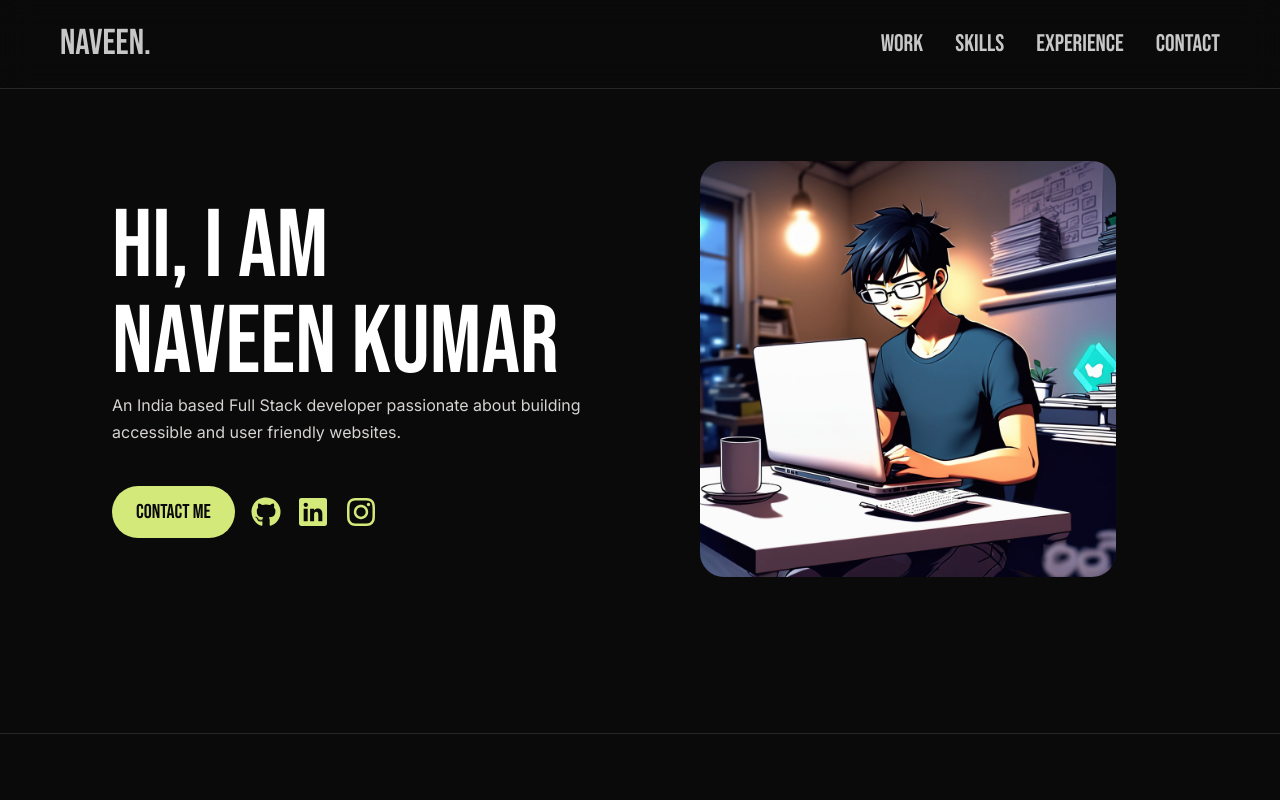
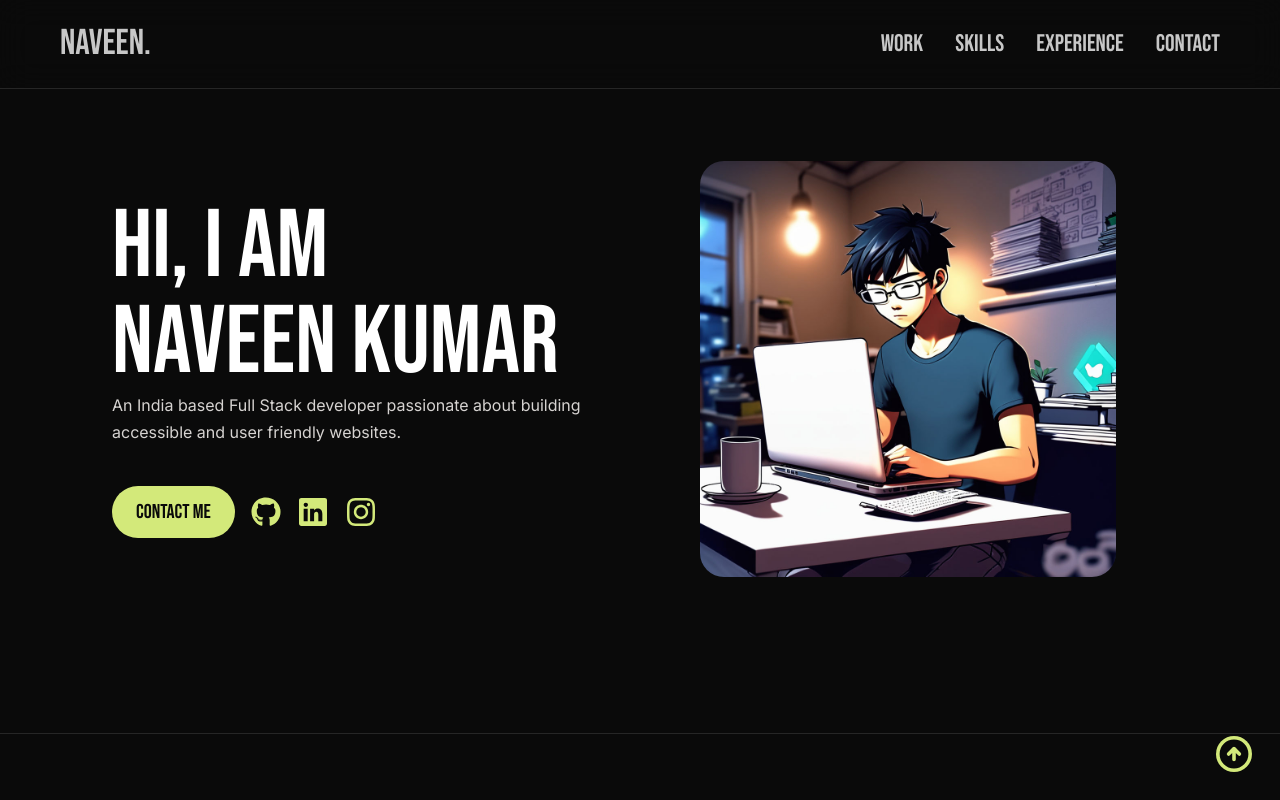
Before and after one commit to nvenkm/7naveennn, a Next.js app: page / in a window 1280 px wide. Shown: the top 800 px of the page. Built offline with nearby package versions, Linux system fonts and the light colour scheme.

Commit message:
Added scroll to top button for large devices

```diff
--- a/src/app/layout.tsx
+++ b/src/app/layout.tsx
@@ -1,6 +1,7 @@
 import type { Metadata } from "next";
 import { Inter } from "next/font/google";
 import "./globals.css";
+import ScrollToTop from "@/components/ScrollToTop";
 
 const inter = Inter({ subsets: ["latin"] });
 
@@ -16,7 +17,14 @@ export default function RootLayout({
 }>) {
   return (
     <html lang="en">
-      <body className={inter.className}>{children}</body>
+      <body id="top" className={`${inter.className} relative`}>
+        <>
+          {children}
+
+          {/* Scroll to top */}
+        </>
+        <ScrollToTop />
+      </body>
     </html>
   );
 }
--- a/src/app/page.tsx
+++ b/src/app/page.tsx
@@ -3,6 +3,7 @@ import Experience from "@/components/Experience";
 import Intro from "@/components/Intro";
 import Navbar from "@/components/Navbar";
 import Projects from "@/components/Projects";
+import ScrollToTop from "@/components/ScrollToTop";
 import Skills from "@/components/Skills";
 
 export default function Home() {
--- /dev/null
+++ b/src/components/ScrollToTop.tsx
@@ -0,0 +1,14 @@
+import { HiArrowCircleUp } from "react-icons/hi";
+
+const ScrollToTop = () => {
+  return (
+    <a href="#top">
+      <HiArrowCircleUp
+        className=" text-black-wala bg-green-wala hover:opacity-80 hidden md:flex rounded-full w-fit right-2  lg:right-7 bottom-7 fixed  transition duration-300"
+        size={36}
+      />
+    </a>
+  );
+};
+
+export default ScrollToTop;
```
